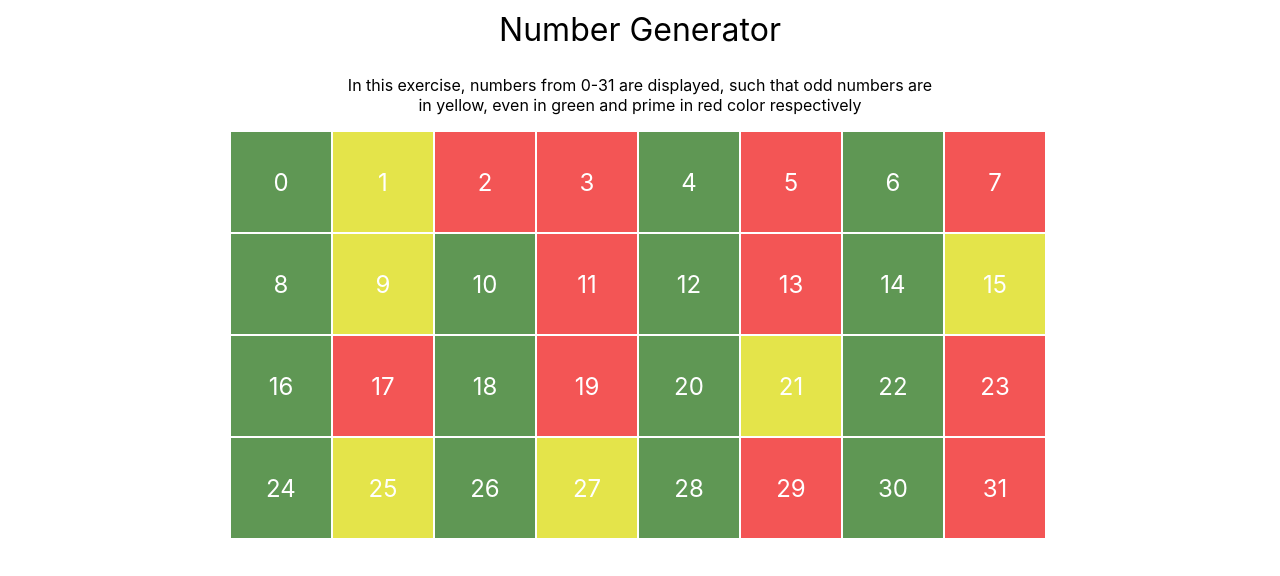
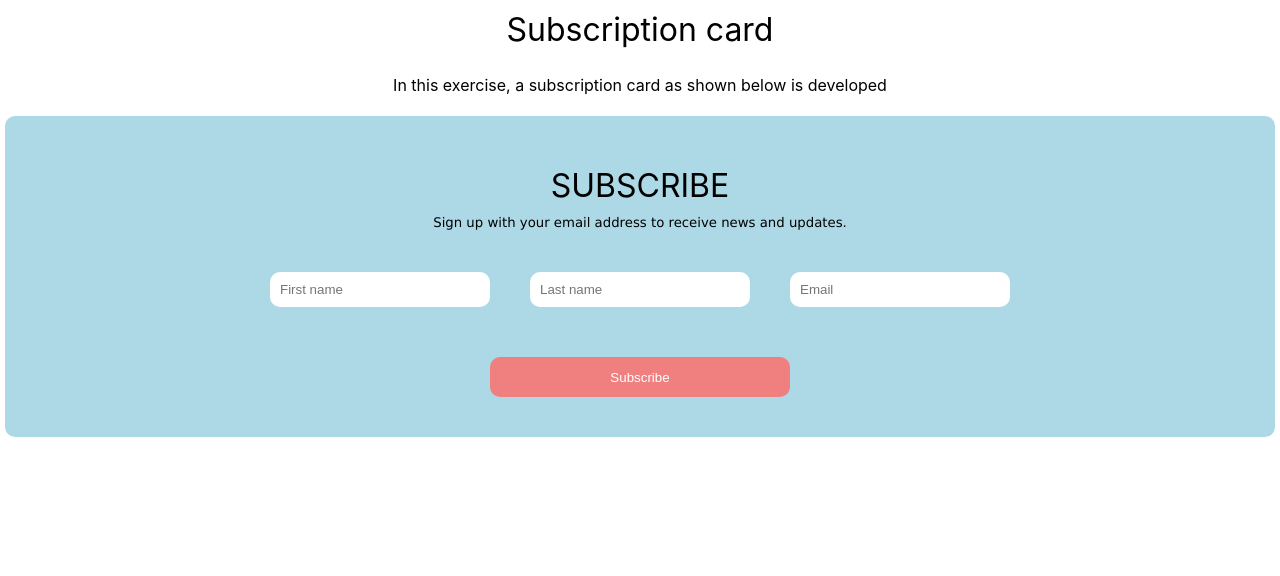
Before and after one commit to syedfarathsayeed/react-exercises, a React (Create React App) app: page / in a window 1280 px wide. Shown: the top 576 px of the page. Built offline with nearby package versions, Linux system fonts and the light colour scheme.

Commit message:
updated subsription card exercise

```diff
--- a/src/App.js
+++ b/src/App.js
@@ -1,8 +1,8 @@
 import React from 'react';
-import { NumberGenerator } from "./exercises"
+import { SubscribeCard } from "./exercises"
 
 function App() {
-  return <NumberGenerator />
+  return <SubscribeCard />
 }
 
 export default App;
--- a/src/exercises/SubscribeCard/SubscribeCard.js
+++ b/src/exercises/SubscribeCard/SubscribeCard.js
@@ -1,8 +1,12 @@
 import React from "react"
+import { Header } from "../../componentsUtils"
 import "./SubscribeCard.scss"
 
 function SubscribeCard() {
     return (
+        <>
+            <Header title="Subscription card"
+                description="In this exercise, a subscription card as shown below is developed" />
             <div className="card">
                 <h1>SUBSCRIBE</h1>
                 <h5>Sign up with your email address to receive news and updates.</h5>
@@ -13,6 +17,7 @@ function SubscribeCard() {
                 </div>
                 <button>Subscribe</button>
             </div>
+        </>
     )
 }
 
```
Lines whose indentation alone changed are shown as unchanged.
